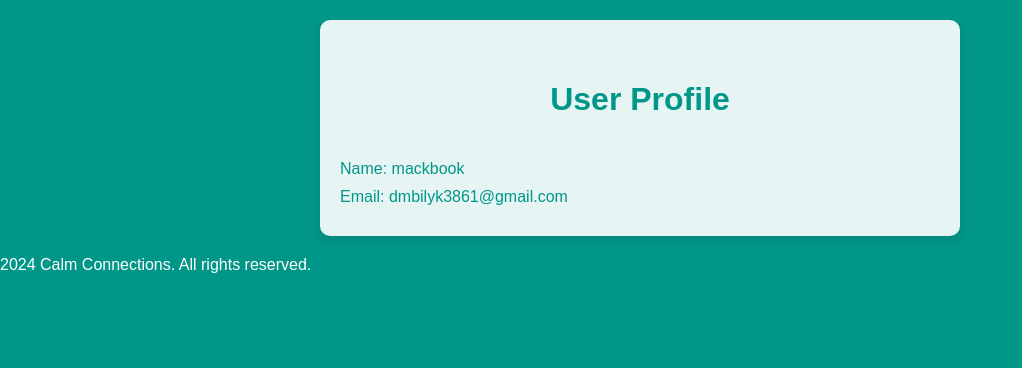
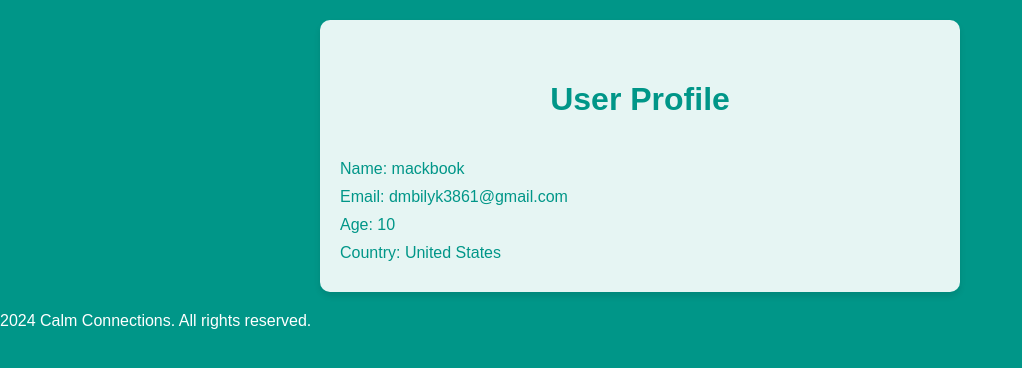
Before and after one commit to DmBilyk/Bilyk.University.Online-Meditation-and-Mindfulness-Community, a Django app: page /profile/ in a window 1280 px wide. Shown: the top 368 px of the page, without its empty margins (0-1022 px from the left). Run offline with Django 5.2, Linux system fonts and the light colour scheme; a user stored in the database is signed in; data comes from the database, SQL or seed files in the repository; tables that the repository leaves empty hold one stand-in row (values such as "Sample post"); some libraries are stand-ins or nearby versions.

Commit message:
Update profile.html

```diff
--- a/templates/profile.html
+++ b/templates/profile.html
@@ -50,10 +50,19 @@ footer span {
     </style>
 </head>
 <body>
-    <div class="profile-card">
-        <h1>User Profile</h1>
-        <p>Name: {{ user.username }}</p>
-        <p>Email: {{ user.email }}</p>
+<div class="profile-card">
+    <h1>User Profile</h1>
+    <p>Name: {{ user.username }}</p>
+    <p>Email: {{ user.email }}</p>
+    {% if user.profile %}
+        {% if user.profile.age %}
+            <p>Age: {{ user.profile.age }}</p>
+        {% endif %}
+        {% if user.profile.country %}
+            <p>Country: {{ user.profile.get_country_display }}</p>
+        {% endif %}
+    {% endif %}
+</div>
     </div>
           <footer>
       <div class="copyright-area">
```
